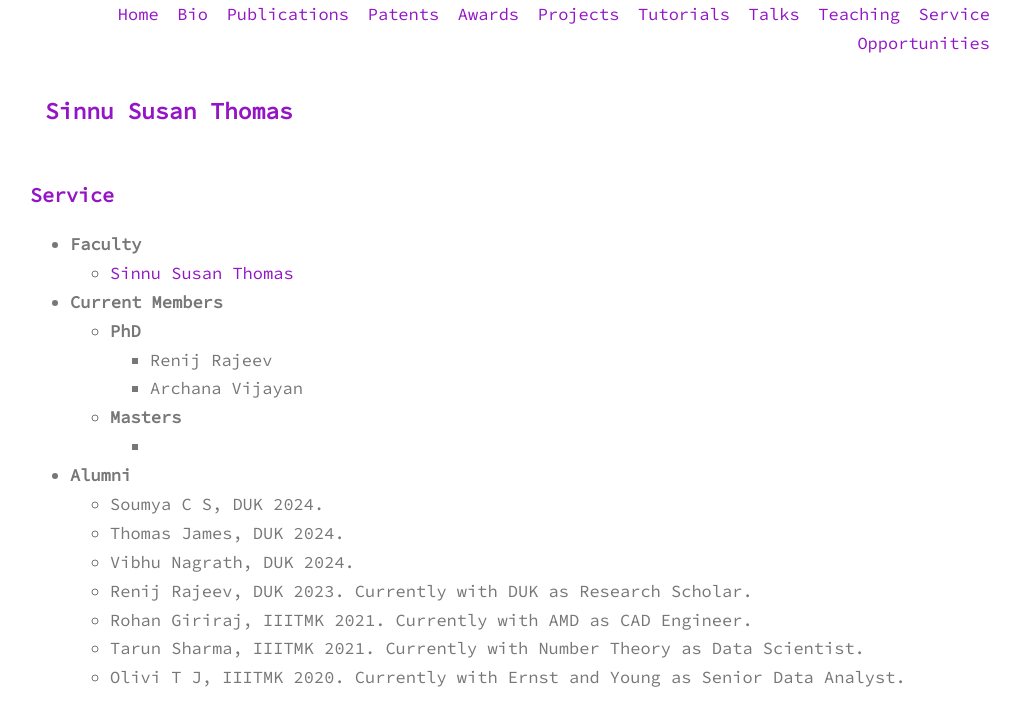
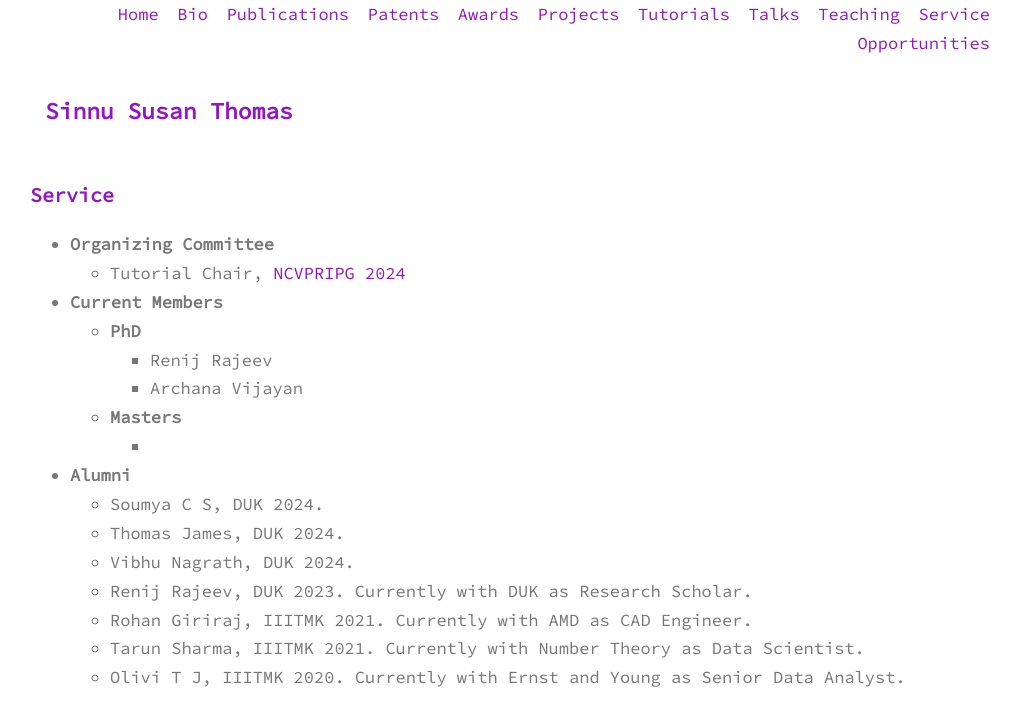
Before and after one commit to sinnuthomas/sinnuthomas.github.io, a Jekyll site: the page built from service.md, in a window 1280 px wide. Shown: the top 726 px of the page, without its empty margins (130-1150 px from the left). Built offline with Jekyll 4.4.1, drawn with Linux system fonts in a browser that asks for light colours.

Commit message:
Update service.md

```diff
--- a/service.md
+++ b/service.md
@@ -3,9 +3,9 @@ layout: page
 title: Service
 permalink: /service/
 ---
-* **Faculty**
+* **Organizing Committee**
   <br/>
-  * [Sinnu Susan Thomas](https://sinnuthomas.github.io/bio/)
+  * Tutorial Chair, [NCVPRIPG 2024](https://ncvpripg2024.github.io/committee.html)
 
 * **Current Members**
   <br/>
```
